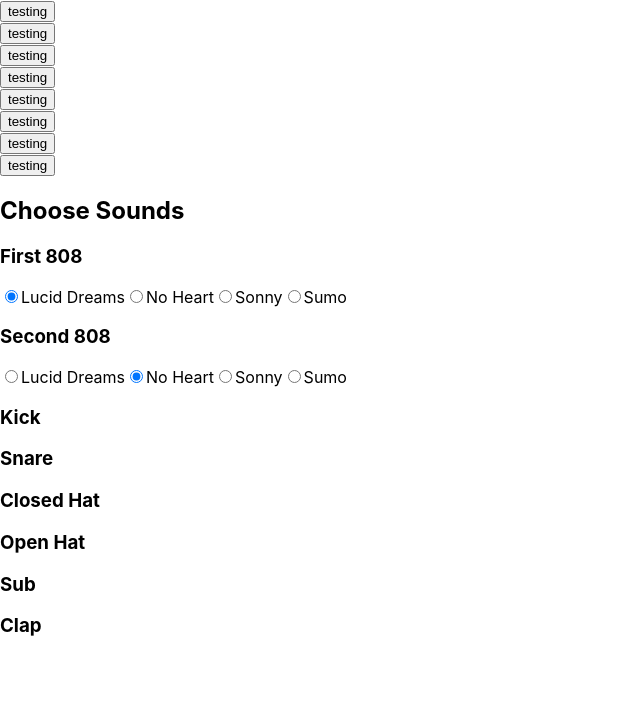
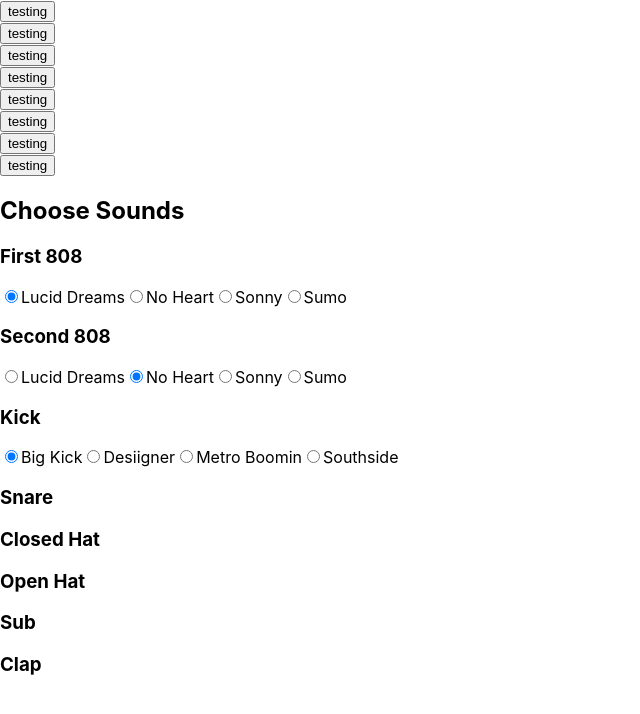
Before and after one commit to angmalone/midi, a React (Create React App) app: page / in a window 1280 px wide. Shown: the top 714 px of the page, without its empty margins (0-640 px from the left). Built offline with nearby package versions, Linux system fonts and the light colour scheme.

Commit message:
add kicks

```diff
--- a/src/App.js
+++ b/src/App.js
@@ -28,13 +28,17 @@
   };
 
   handleSecond808Change = e => {
-    //1. copy current state
     const second808 = { ...this.state.second808 };
-    //2. change the sound
     second808.name = e.target.title;
     second808.audio = e.target.value;
-    //3. set state
     this.setState({ second808: second808 });
+  };
+
+  handleKickChange = e => {
+    const kick = { ...this.state.kick };
+    kick.name = e.target.title;
+    kick.audio = e.target.value;
+    this.setState({ kick: kick });
   };
 
   handleKeyDown = e => {
@@ -104,6 +108,7 @@
           sounds={this.state.sounds}
           handleFirst808Change={this.handleFirst808Change}
           handleSecond808Change={this.handleSecond808Change}
+          handleKickChange={this.handleKickChange}
         />
       </div>
     );
--- a/src/SoundSelector.js
+++ b/src/SoundSelector.js
@@ -98,6 +98,47 @@
 
         <div className="kick">
           <h3>Kick</h3>
+          <label>
+            <input
+              type="radio"
+              onChange={this.props.handleKickChange}
+              defaultChecked
+              value={this.props.sounds.sound3.audio}
+              name="kick"
+              title="Big Kick"
+            />
+            Big Kick
+          </label>
+          <label>
+            <input
+              type="radio"
+              onChange={this.props.handleKickChange}
+              value={this.props.sounds.sound11.audio}
+              name="kick"
+              title="Desiigner"
+            />
+            Desiigner
+          </label>
+          <label>
+            <input
+              type="radio"
+              onChange={this.props.handleKickChange}
+              value={this.props.sounds.sound12.audio}
+              name="kick"
+              title="Metro Kick"
+            />
+            Metro Boomin
+          </label>
+          <label>
+            <input
+              type="radio"
+              onChange={this.props.handleKickChange}
+              value={this.props.sounds.sound13.audio}
+              name="kick"
+              title="Southside Kick"
+            />
+            Southside
+          </label>
         </div>
 
         <div className="snare">
--- a/src/sounds.js
+++ b/src/sounds.js
@@ -47,6 +47,21 @@
   sound10: {
     name: "Sumo",
     audio: "/sounds/SM_808.wav"
+  },
+
+  sound11: {
+    name: "Desiigner",
+    audio: "/sounds/MD_Kick.wav"
+  },
+
+  sound12: {
+    name: "Metro Kick",
+    audio: "/sounds/MB_Kick.wav"
+  },
+
+  sound13: {
+    name: "Southside Kick",
+    audio: "/sounds/SS_Kick.wav"
   }
 };
 
```
Also changed, not shown: 1 other file (tests, documents, lock files or other folders).
